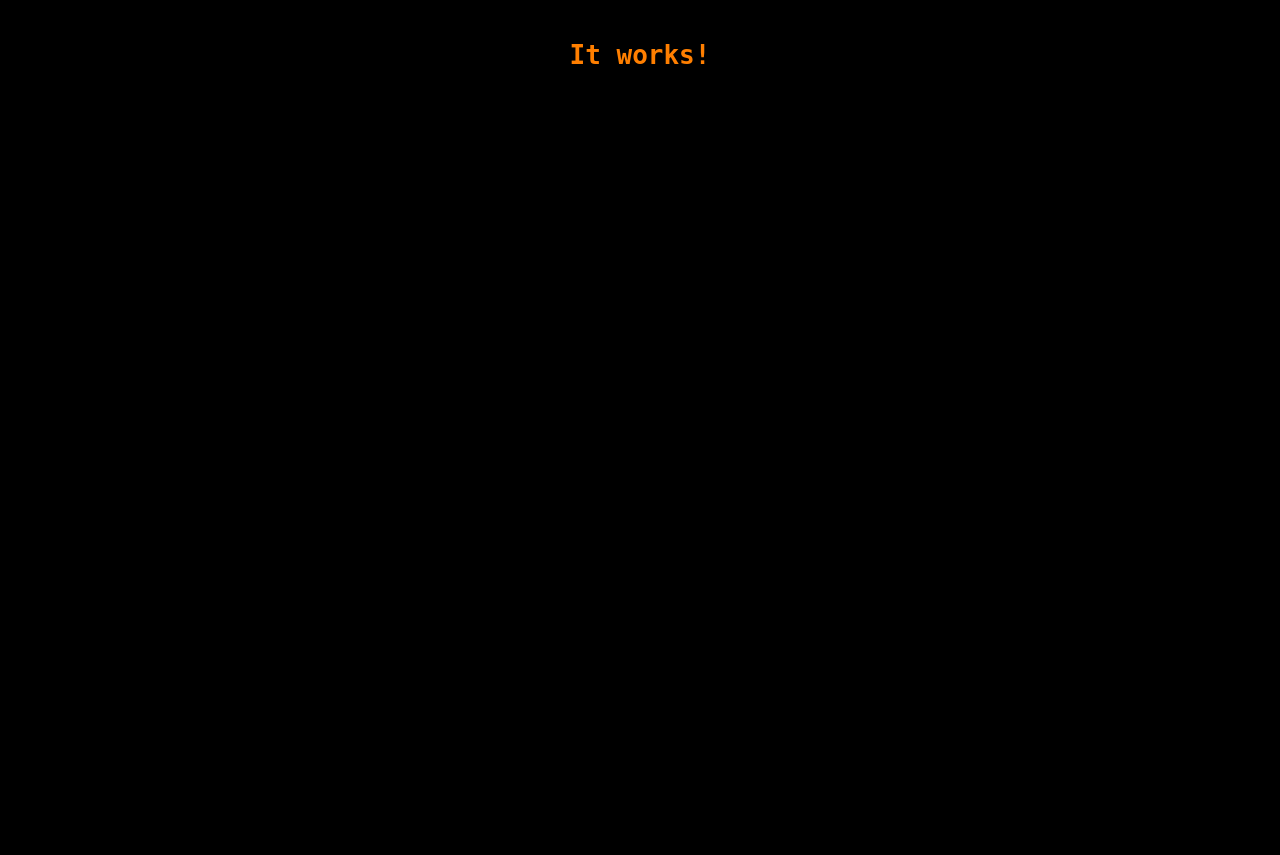
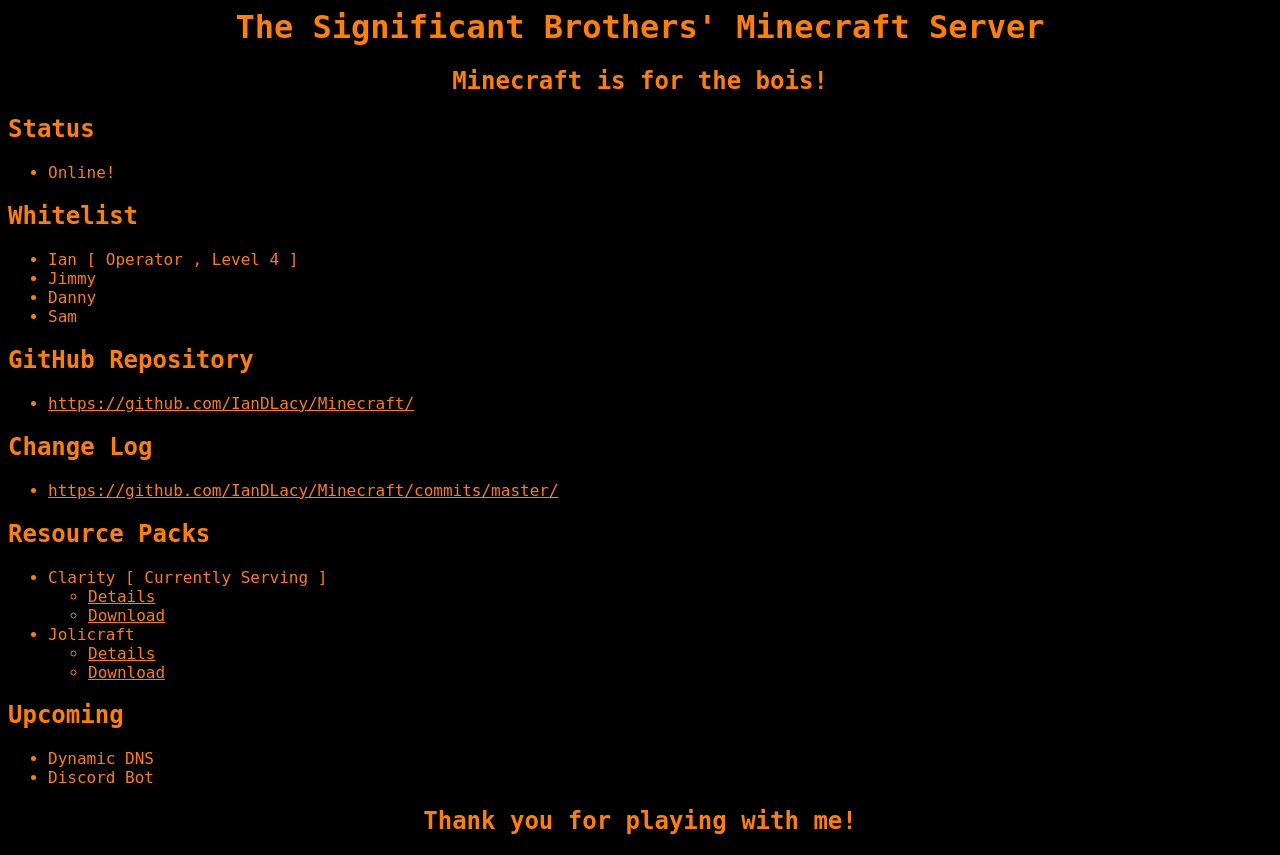
Before and after one commit to IanDLacy/Minecraft, a PHP site: page / in a window 1280 px wide. Before the commit the page is almost empty. Before the commit the page ends 64 px from the top, so only its background shows below. Run offline with PHP 8.4, Linux system fonts and the light colour scheme.

Commit message:
Populated The PHP Server Added Basic Flesh To Root Page Created Directory For Resource Packs Moved Resource Pack Clarity Into The System Changed Server Resource Pack Back To Clarity

```diff
--- a/Servers/PHP/index.php
+++ b/Servers/PHP/index.php
@@ -1,18 +1,107 @@
 <html>
 <head>
+<meta name="viewport" content="width=device-width, initial-scale=1">
 <title>Significant Brothers</title>
 <style>
 body
 {
 background-color:#000000;
-padding:32px;
 font-family:monospace;
+font-size:16px;
 color:#FF7F00;
 text-align:center;
+}
+h2, ul
+{
+text-align:left;
+}
+a
+{
+overflow-wrap:break-word;
+color:#FF7F00;
+}
+a:hover
+{
+color:#FFFFFF;
 }
 </style>
 </head>
 <body>
-<h1>It works!</h1>
+<h1>The Significant Brothers' Minecraft Server</h1>
+<h2 style="text-align:center;">Minecraft is for the bois!</h2>
+<h2>Status</h2>
+<ul>
+<li>
+Online!
+</li>
+</ul>
+<h2>Whitelist</h2>
+<ul>
+<li>Ian [ Operator , Level 4 ]</li>
+<li>Jimmy</li>
+<li>Danny</li>
+<li>Sam</li>
+</ul>
+<h2>GitHub Repository</h2>
+<ul>
+<li>
+<a href="https://github.com/IanDLacy/Minecraft/" target="_blank">
+https://github.com/IanDLacy/Minecraft/
+</a>
+</li>
+</ul>
+<h2>Change Log</h2>
+<ul>
+<li>
+<a href="https://github.com/IanDLacy/Minecraft/commits/master/" target="_blank">
+https://github.com/IanDLacy/Minecraft/commits/master/
+</a>
+</li>
+</ul>
+<h2>Resource Packs</h2>
+<ul>
+<li>
+Clarity [ Currently Serving ]
+	<ul>
+	<li>
+	<a href="https://www.curseforge.com/minecraft/texture-packs/clarity/" target="_blank">
+	Details
+	</a>
+	</li>
+	<li>
+	<a href="http://35.194.71.234/ResourcePacks/Clarity-1.16.zip" target="_blank">
+	Download
+	</a>
+	</li>
+	</ul>
+</li>
+<li>
+Jolicraft
+	<ul>
+	<li>
+	<a href="http://www.jolicraft.com/" target="_blank">
+	Details
+	</a>
+	</li>
+	<li>
+	<a href="http://35.194.71.234/ResourcePacks/jolicraft.zip" target="_blank">
+	Download
+	</a>
+	</li>
+	</ul>
+</li>
+</ul>
+<h2>Upcoming</h2>
+<ul>
+<li>
+Dynamic DNS
+</li>
+<li>
+Discord Bot
+</li>
+</ul>
+<h2 style="text-align:center;">
+Thank you for playing with me!
+</h2>
 </body>
 </html>
```
Also changed, not shown: 3 other files.
